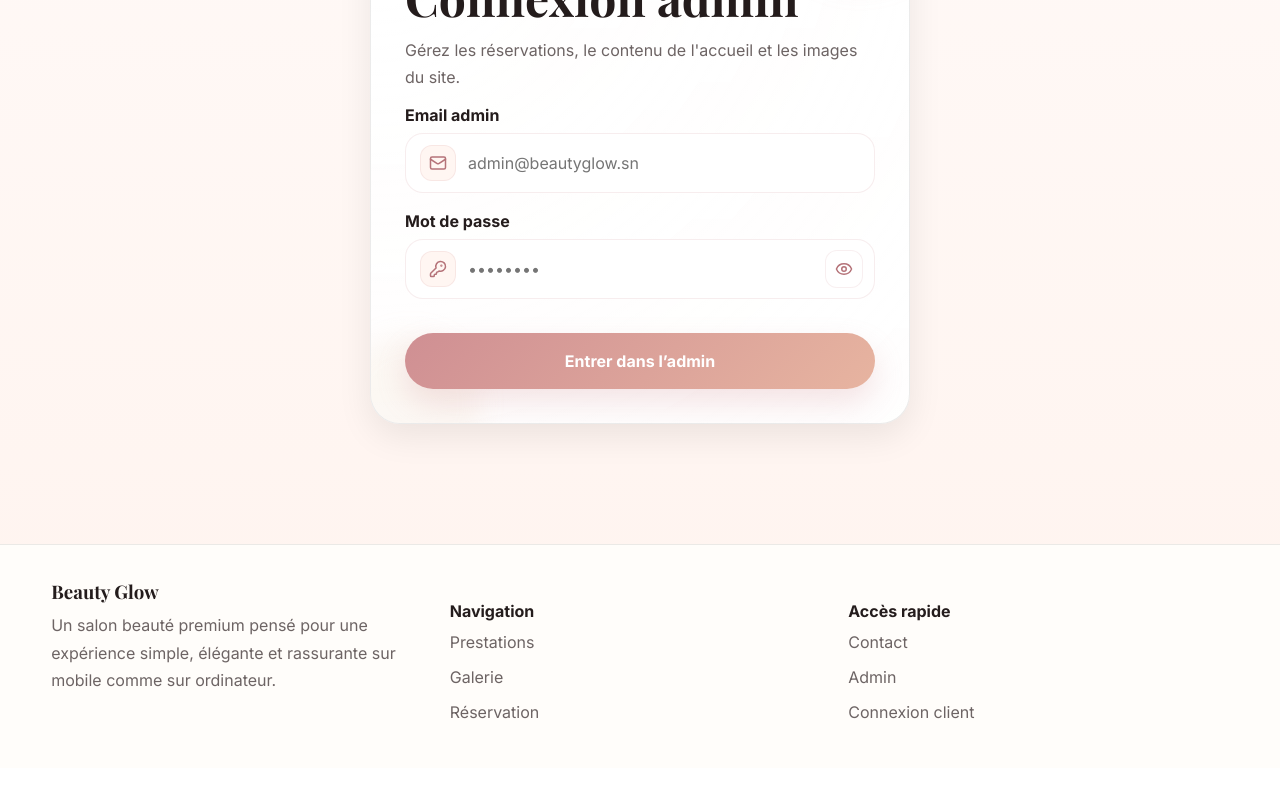
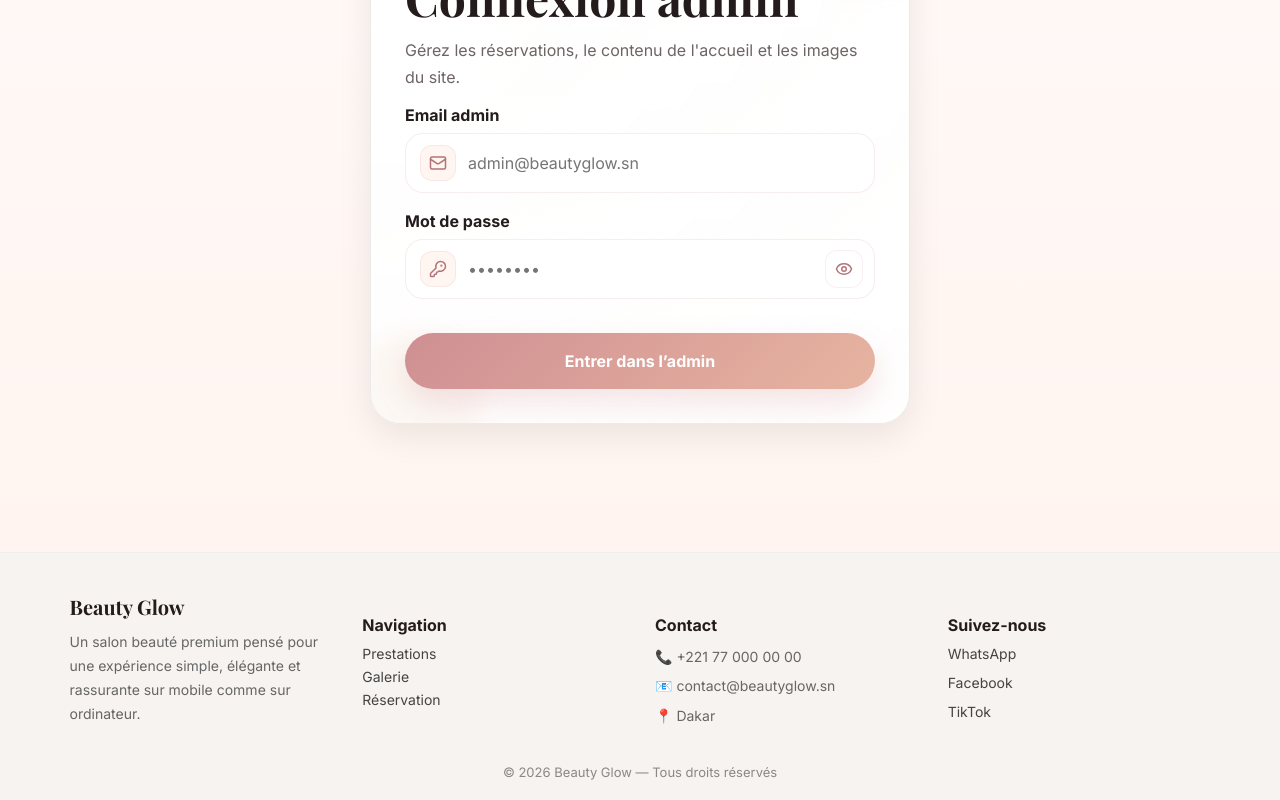
Before and after one commit to taogoulahtihamy-gif/beauty-glow-v1, a React (Vite) app in the folder frontend/: page /admin/login in a window 1280 px wide. Shown: the part 286-1086 px from the top of the page. Before the commit the page ends 1054 px from the top, so only its background shows below. Built offline with nearby package versions, Linux system fonts and the light colour scheme; no server answers.

Commit message:
Beauty Glow version finale9

```diff
--- a/frontend/src/components/Footer.jsx
+++ b/frontend/src/components/Footer.jsx
@@ -4,22 +4,46 @@ export default function Footer() {
   return (
     <footer className="site-footer">
       <div className="container footer-grid">
-        <div>
+
+        {/* Colonne 1 */}
+        <div className="footer-col">
           <h3>Beauty Glow</h3>
-          <p>Un salon beauté premium pensé pour une expérience simple, élégante et rassurante sur mobile comme sur ordinateur.</p>
+          <p>
+            Un salon beauté premium pensé pour une expérience simple,
+            élégante et rassurante sur mobile comme sur ordinateur.
+          </p>
         </div>
-        <div>
+
+        {/* Colonne 2 */}
+        <div className="footer-col">
           <h4>Navigation</h4>
-          <p><Link to="/prestations">Prestations</Link></p>
-          <p><Link to="/galerie">Galerie</Link></p>
-          <p><Link to="/reservation">Réservation</Link></p>
+          <Link to="/prestations">Prestations</Link>
+          <Link to="/galerie">Galerie</Link>
+          <Link to="/reservation">Réservation</Link>
         </div>
-        <div>
-          <h4>Accès rapide</h4>
-          <p><Link to="/contact">Contact</Link></p>
-          <p><Link to="/admin/login">Admin</Link></p>
-          <p><Link to="/connexion">Connexion client</Link></p>
+
+        {/* Colonne 3 */}
+        <div className="footer-col">
+          <h4>Contact</h4>
+          <p>📞 +221 77 000 00 00</p>
+          <p>📧 contact@beautyglow.sn</p>
+          <p>📍 Dakar</p>
         </div>
+
+        {/* Colonne 4 */}
+        <div className="footer-col">
+          <h4>Suivez-nous</h4>
+          <div className="footer-socials">
+            <a href="#">WhatsApp</a>
+            <a href="#">Facebook</a>
+            <a href="#">TikTok</a>
+          </div>
+        </div>
+
+      </div>
+
+      <div className="footer-bottom">
+        © {new Date().getFullYear()} Beauty Glow — Tous droits réservés
       </div>
     </footer>
   );
--- a/frontend/src/styles/global.css
+++ b/frontend/src/styles/global.css
@@ -2225,3 +2225,94 @@ td {
     padding: 0 14px 14px;
   }
 }
+
+/* ===== FOOTER ===== */
+
+.site-footer {
+  background: #f7f3f0;
+  padding: 40px 20px 20px;
+  margin-top: 40px;
+  border-top: 1px solid #eee;
+}
+
+/* GRID */
+.footer-grid {
+  display: grid;
+  grid-template-columns: repeat(4, 1fr);
+  gap: 30px;
+}
+
+/* COLONNES */
+.footer-col h3 {
+  font-size: 20px;
+  margin-bottom: 10px;
+}
+
+.footer-col h4 {
+  font-size: 16px;
+  margin-bottom: 10px;
+}
+
+.footer-col p {
+  font-size: 14px;
+  color: #666;
+  margin-bottom: 6px;
+}
+
+/* LIENS */
+.footer-col a {
+  display: block;
+  font-size: 14px;
+  color: #444;
+  text-decoration: none;
+  margin-bottom: 6px;
+}
+
+.footer-col a:hover {
+  color: #d89b7d;
+}
+
+/* SOCIAL */
+.footer-socials {
+  display: flex;
+  flex-direction: column;
+  gap: 6px;
+}
+
+/* BAS */
+.footer-bottom {
+  text-align: center;
+  font-size: 13px;
+  color: #888;
+  margin-top: 30px;
+}
+
+/* 📱 MOBILE */
+@media (max-width: 768px) {
+  .site-footer {
+    padding: 25px 15px;
+  }
+
+  .footer-grid {
+    grid-template-columns: 1fr;
+    gap: 20px;
+  }
+
+  .footer-col h3 {
+    font-size: 18px;
+  }
+
+  .footer-col h4 {
+    font-size: 15px;
+  }
+
+  .footer-col p,
+  .footer-col a {
+    font-size: 13px;
+  }
+
+  .footer-bottom {
+    font-size: 12px;
+    margin-top: 20px;
+  }
+}
```
